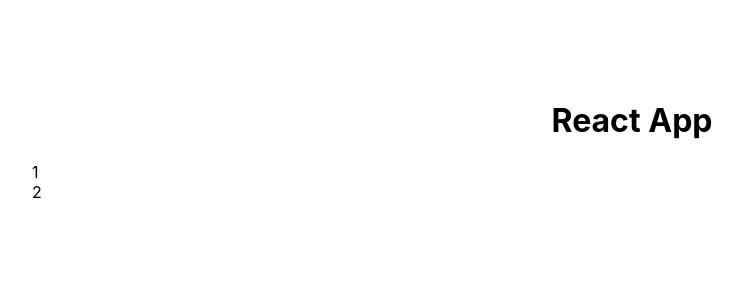
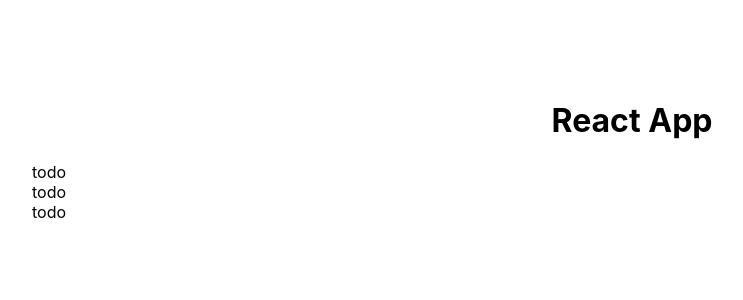
Before and after one commit to vbasoon/React2020, a React (Create React App) app: page / in a window 1280 px wide. Shown: the top 300 px of the page, without its empty margins (8-751 px from the left). Built offline with nearby package versions, Linux system fonts and the light colour scheme.

Commit message:
create array todos

```diff
--- a/src/App.js
+++ b/src/App.js
@@ -3,6 +3,11 @@
 import TodoList from "./components/Todo/TodoList";
 
 function App() {
+  const todos = [
+    { id: 1, completed: false, title: 'Купити продукти' },
+    { id: 2, completed: false, title: 'Відкрити рахунок' },
+    { id: 3, completed: false, title: 'Написати резюме' }
+  ]
   return (
     <div className="wrapper">
       <h1>React App</h1>
--- a/src/components/Todo/TodoList.jsx
+++ b/src/components/Todo/TodoList.jsx
@@ -1,4 +1,5 @@
 import React from "react";
+import TodoItem from './TodoItem';
 
 const styles = {
   ul: {
@@ -11,8 +12,9 @@
 const TodoList = () => {
   return (
     <ul style={styles.ul}>
-      <li>1</li>
-      <li>2</li>
+      <TodoItem />
+      <TodoItem />
+      <TodoItem />
     </ul>
   );
 };
```
